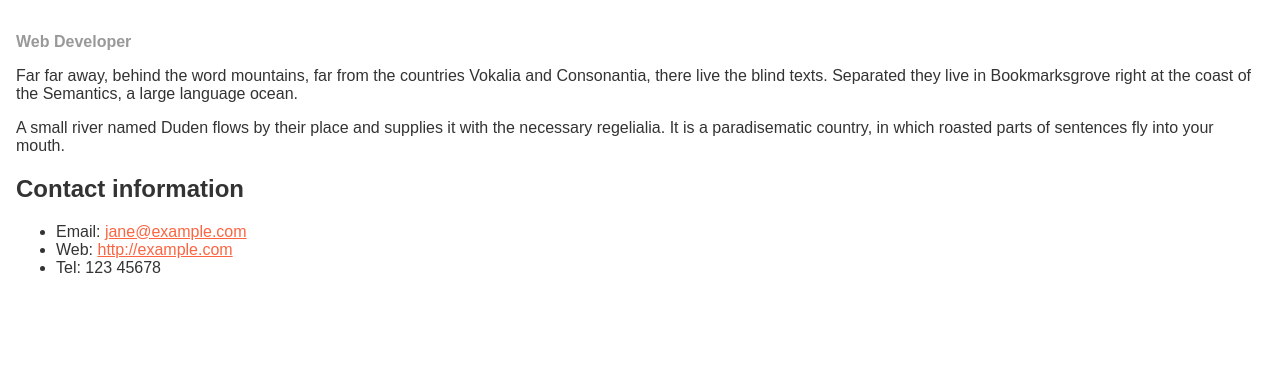
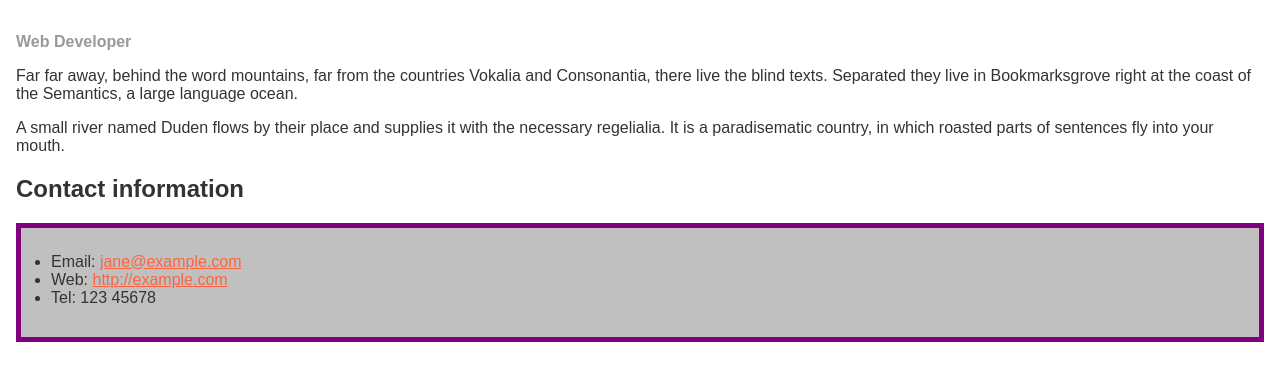
Before and after one commit to aarifsikri/Aarif, a plain HTML site: page lab3/part 1/biog-download.html in a window 1280 px wide. Shown: the part 168-548 px from the top of the page. Drawn offline with Linux system fonts and the light colour scheme.

Commit message:
changed background color, border, padding

```diff
--- a/lab3/part 1/biog-download.html
+++ b/lab3/part 1/biog-download.html
@@ -44,6 +44,11 @@
         text-decoration: none;
         color: green;
       }
+      ul{
+        background-color: #c0c0c0;
+        border: 5px solid purple;
+        padding: 25px 1px 30px 30px;
+      }
     </style>
   </head>
 
```
